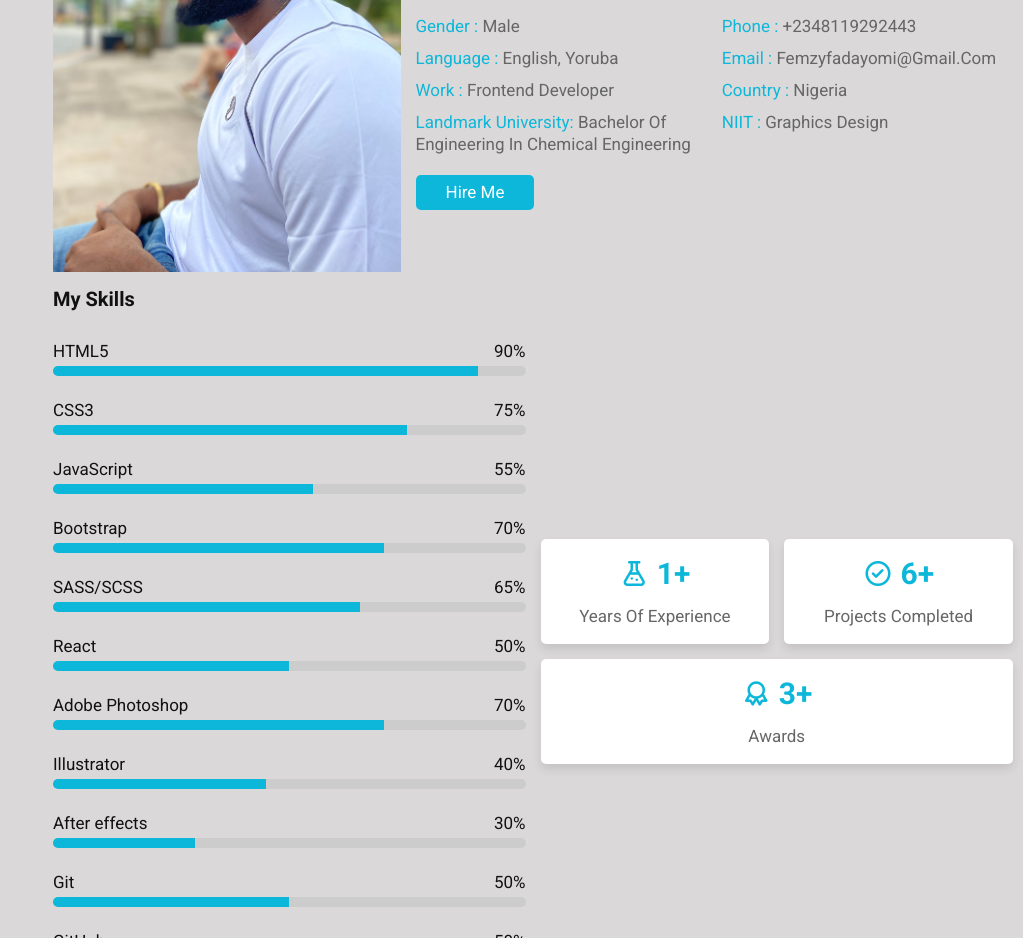
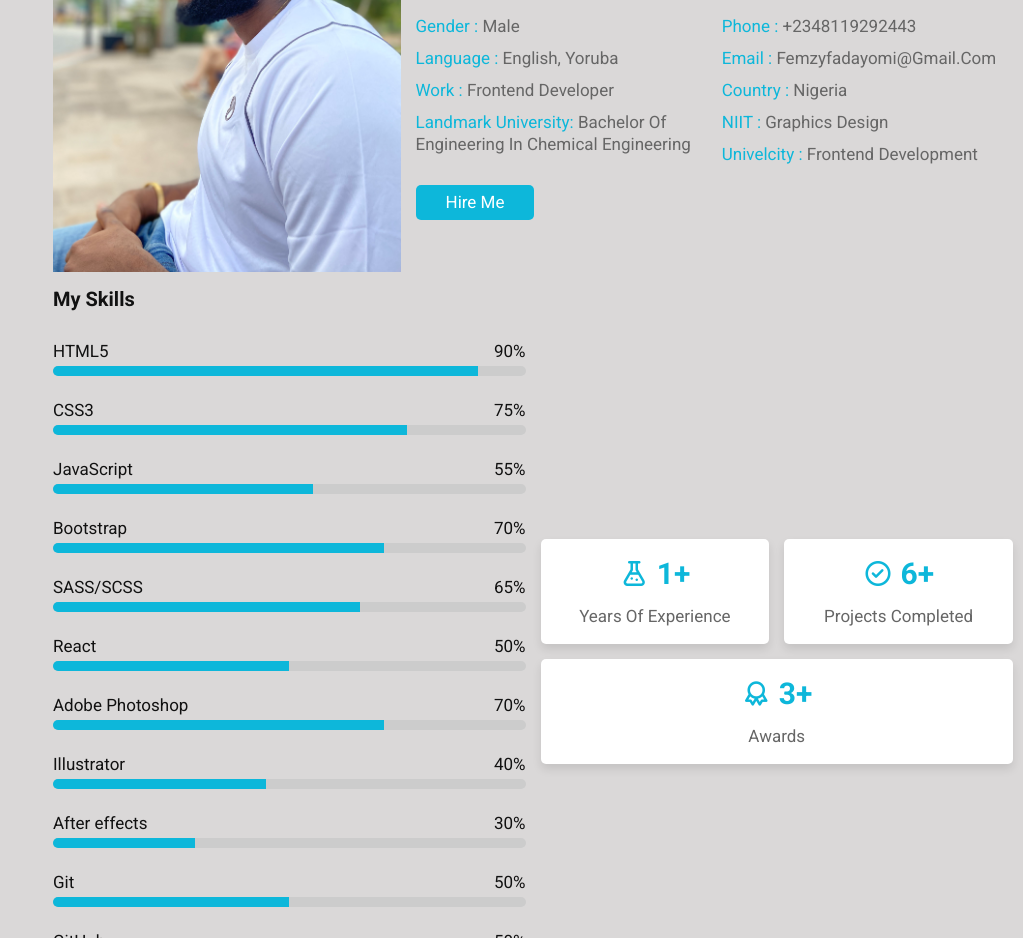
Before and after one commit to drizzyposh/bincom, a plain HTML site: page index.html in a window 1280 px wide. Shown: the part 1060-1998 px from the top of the page, without its empty margins (257-1280 px from the left). Drawn offline with nearby package versions, Linux system fonts and the light colour scheme.

Commit message:
Update index.html

```diff
--- a/index.html
+++ b/index.html
@@ -93,6 +93,7 @@
                         <p> <span> email : </span> femzyfadayomi@gmail.com </p>
                         <p> <span> country : </span> nigeria </p>
                         <p> <span> NIIT : </span> graphics design </p>
+                        <p> <span> Univelcity : </span> Frontend development </p>
                     </div>
                 </div>
                 <a href="#" class="btn">hire me</a>
```
